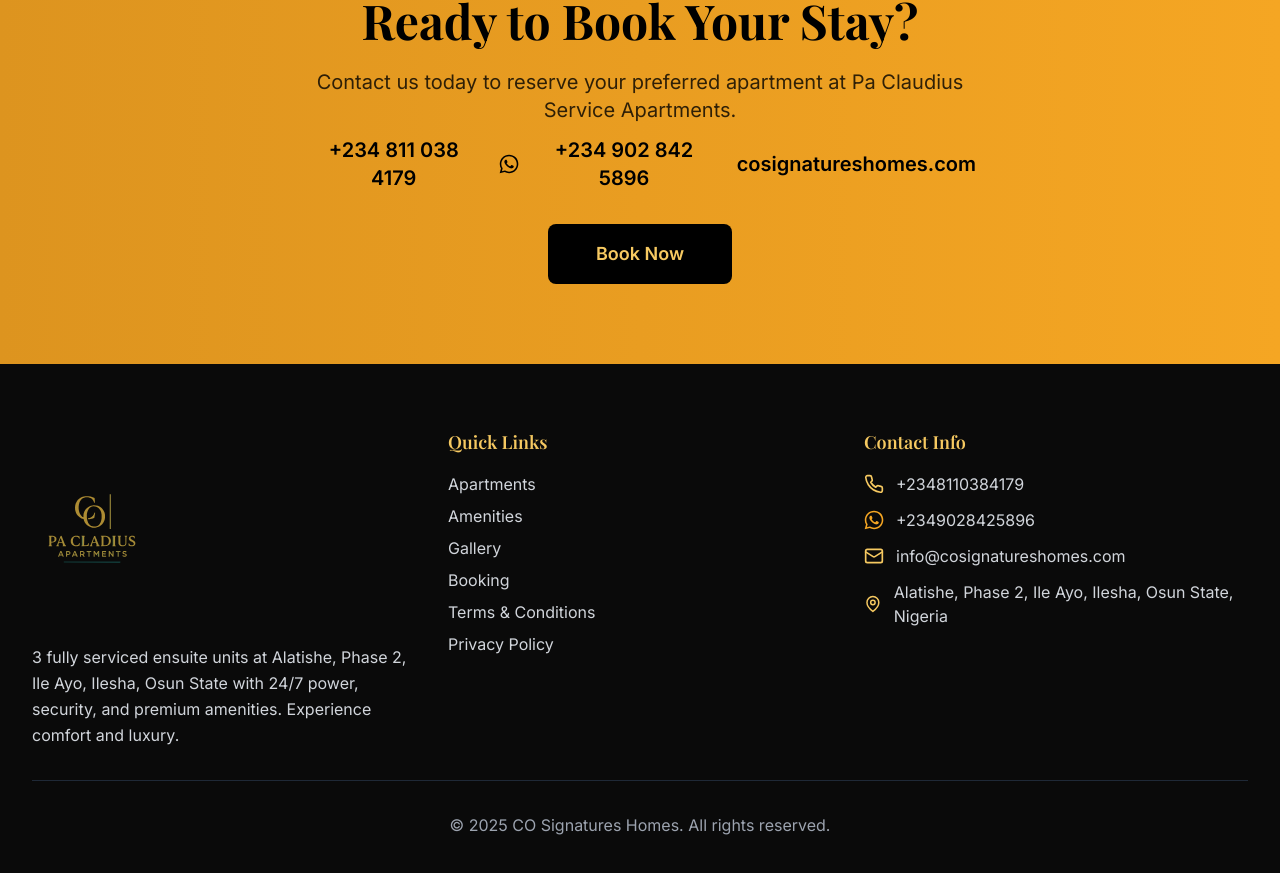
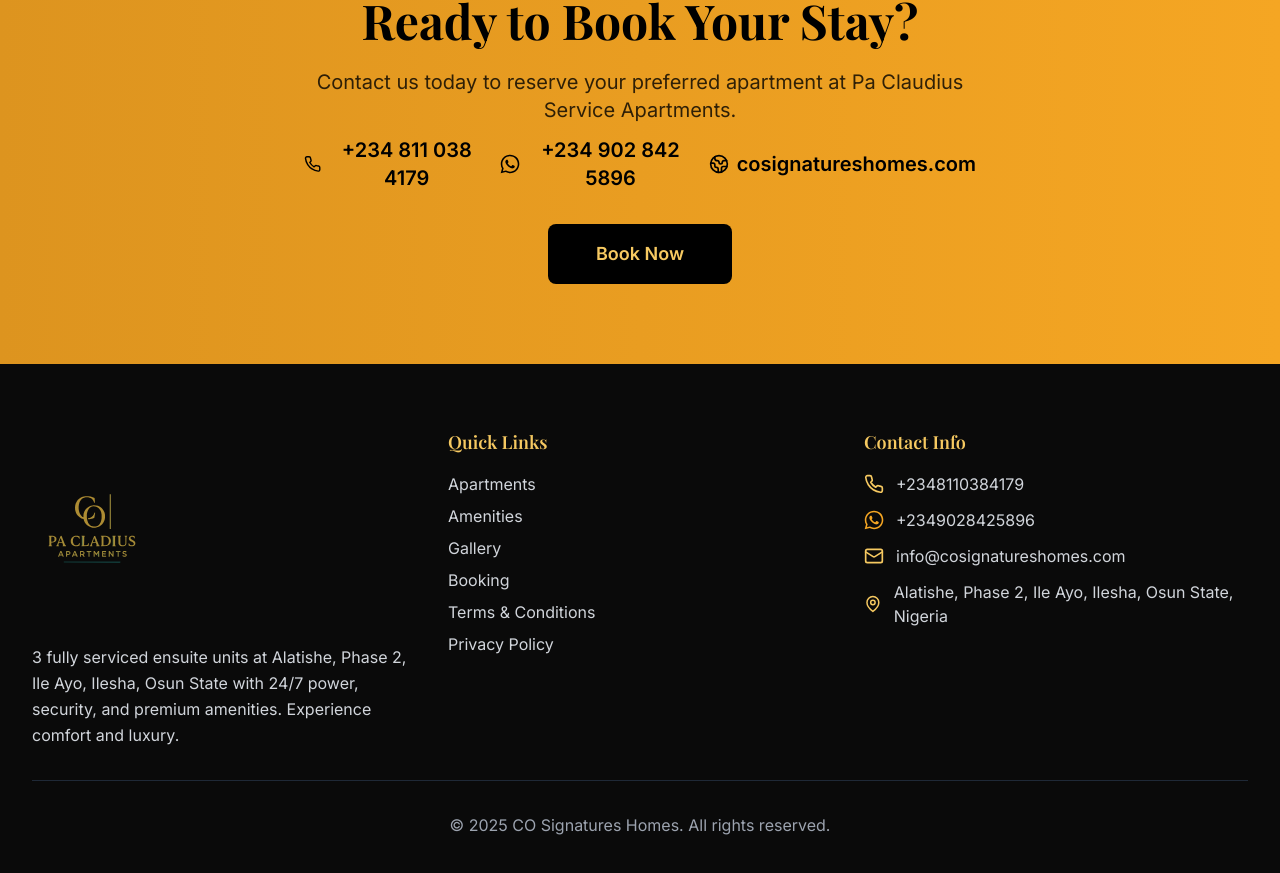
Before and after one commit to Zzubayr/cosignatureshomes, a Next.js app: page /pa-claudius in a window 1280 px wide. Shown: the part 2586-3459 px from the top of the page. Built offline with nearby package versions, Linux system fonts and the light colour scheme; no server answers; a web font is replaced by a local one.

Commit message:
small changes

```diff
--- a/components/CallToAction.tsx
+++ b/components/CallToAction.tsx
@@ -3,6 +3,7 @@
 import { motion } from 'framer-motion'
 import Image from 'next/image'
 import Link from 'next/link'
+import { Phone, Globe2 } from 'lucide-react'
 import whatsappicon from '@/public/whatsapp-black.svg'
 
 const CallToAction = () => {
@@ -24,7 +25,10 @@
               Contact us today to reserve your preferred apartment at Pa Claudius Service Apartments.
             </p>
             <div className="flex flex-col sm:flex-row items-center justify-center gap-4 text-black font-semibold">
-              <span>+234 811 038 4179</span>
+              <span className="flex items-center gap-2">
+                <Phone className="w-5 h-5" />
+                +234 811 038 4179
+              </span>
               <span className="flex items-center gap-2">
                 <Image
                   src={whatsappicon}
@@ -35,7 +39,10 @@
                 />
                 +234 902 842 5896
               </span>
-              <span>cosignatureshomes.com</span>
+              <span className="flex items-center gap-2">
+                <Globe2 className="w-5 h-5" />
+                cosignatureshomes.com
+              </span>
             </div>
           </div>
           <Link
```
